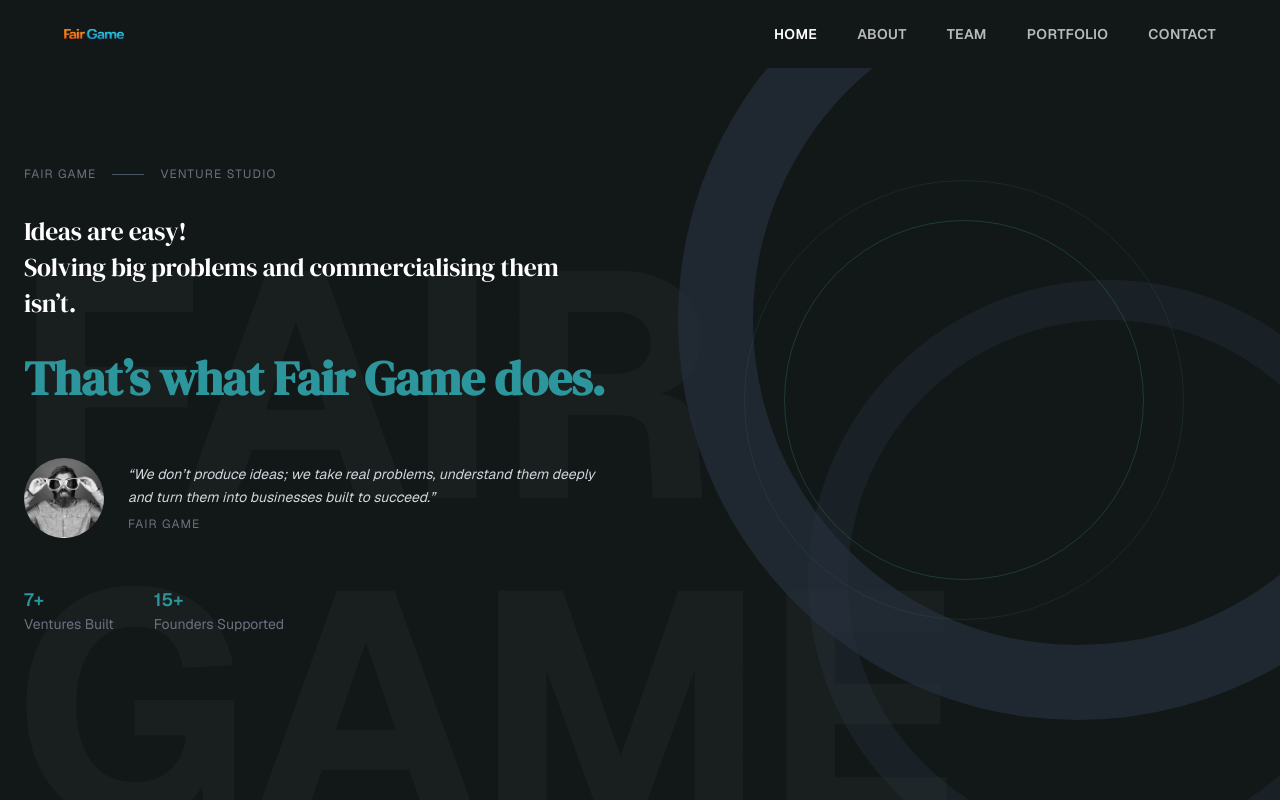
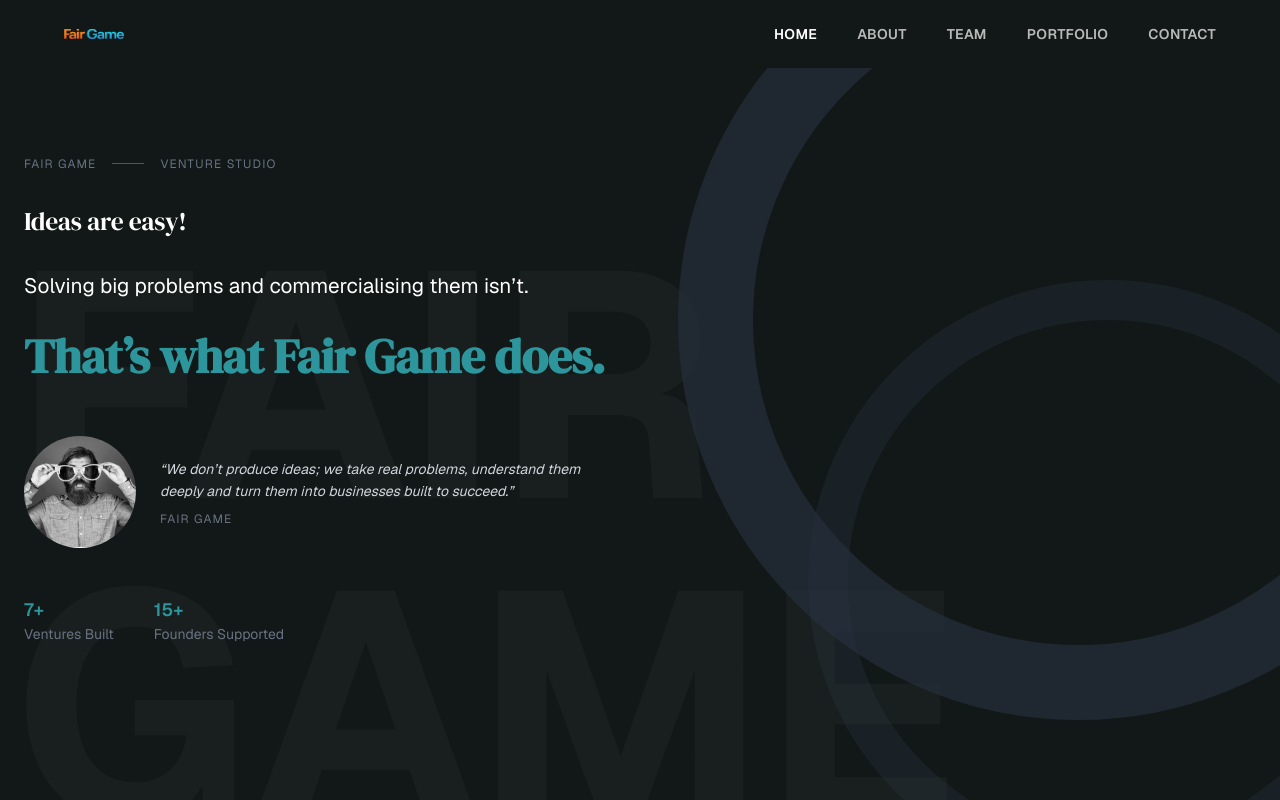
Before and after one commit to olha-kutova-foundprotect/fair-game, a Next.js app: page / in a window 1280 px wide. Built offline with nearby package versions, Linux system fonts and the light colour scheme.

Commit message:
update home page design

```diff
--- a/src/app/home/page.tsx
+++ b/src/app/home/page.tsx
@@ -1,38 +1,95 @@
 'use client';
 
-import React from 'react';
+import React, { useEffect, useRef } from 'react';
 import Image from 'next/image';
+import {
+  motion,
+  useMotionValue,
+  useSpring,
+  animate,
+} from 'framer-motion';
+
+/* -----------------------------
+   CountUp (reliable, simple)
+------------------------------ */
+function CountUp({ to, delay = 0 }: { to: number; delay?: number }) {
+  const ref = useRef<HTMLSpanElement>(null);
+
+  useEffect(() => {
+    if (!ref.current) return;
+
+    const controls = animate(0, to, {
+      delay,
+      duration: 1.4,
+      ease: 'easeOut',
+      onUpdate(value) {
+        if (ref.current) {
+          ref.current.textContent = Math.floor(value).toString();
+        }
+      },
+    });
+
+    return () => controls.stop();
+  }, [to, delay]);
+
+  return <span ref={ref}>0</span>;
+}
 
 const Home: React.FC = () => {
+  /* -----------------------------
+     Mouse parallax for circles
+  ------------------------------ */
+  const rawX = useMotionValue(0);
+  const rawY = useMotionValue(0);
+
+  const x = useSpring(rawX, { stiffness: 50, damping: 20 });
+  const y = useSpring(rawY, { stiffness: 50, damping: 20 });
+
+  useEffect(() => {
+    const handleMouseMove = (e: MouseEvent) => {
+      rawX.set((e.clientX / window.innerWidth - 0.5) * 30);
+      rawY.set((e.clientY / window.innerHeight - 0.5) * 30);
+    };
+
+    window.addEventListener('mousemove', handleMouseMove);
+    return () => window.removeEventListener('mousemove', handleMouseMove);
+  }, [rawX, rawY]);
+
   return (
     <div className="relative min-h-screen w-full bg-charcoal-black overflow-hidden text-white">
       <div className="absolute inset-0 z-0 pointer-events-none bg-charcoal-black" />
-
-      {/* FAIR GAME TEXT — DESKTOP ONLY */}
       <div className="pointer-events-none absolute inset-0 z-0 hidden lg:block">
         <span className="absolute bottom-[-8%] left-[1%] text-[20rem] font-bold text-white/3 leading-none">
           FAIR GAME
         </span>
       </div>
 
-      {/* BACKGROUND ARCS */}
-      <div className="absolute inset-0 pointer-events-none overflow-hidden">
-        <div
+      {/* BACKGROUND ARCS (animate first) */}
+      <motion.div
+        className="absolute inset-0 pointer-events-none overflow-hidden"
+        initial={{ opacity: 0, scale: 0.95 }}
+        animate={{ opacity: 1, scale: 1 }}
+        transition={{ duration: 1.2, ease: 'easeOut' }}
+      >
+        <motion.div
           className="absolute -top-20 left-[40%] sm:-right-20 sm:left-[53%] w-[800px] h-[800px] rounded-full border-[75px]"
           style={{
+            x,
+            y,
             borderColor: 'rgba(38, 48, 61, 0.7)',
-            transform: 'rotate(-15deg)',
           }}
         />
-        <div
+        <motion.div
           className="absolute bottom-[-10%] left-[20%] sm:right-[-10%] sm:left-auto w-[600px] h-[600px] rounded-full border-[40px]"
           style={{
+            x: -x,
+            y: -y,
             borderColor: 'rgba(38, 48, 61, 0.4)',
           }}
         />
-      </div>
+      </motion.div>
 
-      {/* MOBILE DIAGONAL BAND */}
+      {/* MOBILE DIAGONAL BAND (UNCHANGED) */}
       <div className="absolute inset-0 pointer-events-none overflow-hidden lg:hidden">
         <div
           className="absolute bottom-[-45%] left-[10%] w-[160%] h-[90%] rotate-[50deg]"
@@ -45,26 +102,57 @@
 
           {/* LEFT CONTENT */}
           <div className="relative flex flex-col items-center lg:items-start text-center lg:text-left space-y-8 max-w-2xl mx-auto lg:mx-0 mt-20 lg:mt-0">
-            <div className="flex items-center gap-4 text-xs uppercase tracking-widest text-gray-500">
+
+            {/* Eyebrow */}
+            <motion.div
+              initial={{ opacity: 0, y: 8 }}
+              animate={{ opacity: 1, y: 0 }}
+              transition={{ delay: 0.8, duration: 0.6 }}
+              className="flex items-center gap-4 text-xs uppercase tracking-widest text-gray-500"
+            >
               <span>Fair Game</span>
               <span className="w-8 h-px bg-gray-600" />
               <span>Venture Studio</span>
-            </div>
+            </motion.div>
 
-            <h1 className="text-xl sm:text-[1.6rem] tracking-tight">
-              Ideas are easy! <br />
-              <span>Solving big problems and commercialising them isn’t.</span>
-            </h1>
+            {/* Ideas are easy */}
+            <motion.h1
+              initial={{ opacity: 0, y: 20 }}
+              animate={{ opacity: 1, y: 0 }}
+              transition={{ delay: 1.2, duration: 0.7 }}
+              className="text-xl sm:text-[1.6rem] tracking-tight"
+            >
+              Ideas are easy!
+            </motion.h1>
 
-            <h2 className="text-2xl sm:text-5xl font-semibold tracking-tight text-light-blue-green">
+            {/* Solving big problems */}
+            <motion.p
+              initial={{ opacity: 0, y: 18 }}
+              animate={{ opacity: 1, y: 0 }}
+              transition={{ delay: 2.2, duration: 0.7 }}
+              className="text-xl sm:text-[1.3rem]"
+            >
+              Solving big problems and commercialising them isn’t.
+            </motion.p>
+
+            {/* Emphasis */}
+            <motion.h2
+              initial={{ opacity: 0, y: -50 }}
+              animate={{ opacity: 1, y: 0 }}
+              transition={{ delay: 3.5, duration: 0.2 }}
+              className="text-2xl sm:text-5xl font-semibold tracking-tight text-light-blue-green"
+            >
               That’s what Fair Game does.
-            </h2>
+            </motion.h2>
 
-            {/* QUOTE BLOCK */}
-            <div className="flex flex-col sm:flex-row items-center gap-6 mt-6 max-w-xl">
-              {/* Image */}
-              <div className="relative shrink-0 w-20 h-20 rounded-full overflow-hidden">
-                {/* outer ring */}
+            {/* Quote */}
+            <motion.div
+              initial={{ opacity: 0 }}
+              animate={{ opacity: 1 }}
+              transition={{ delay: 4.2, duration: 0.8 }}
+              className="flex flex-col sm:flex-row items-center gap-6 mt-6 max-w-xl"
+            >
+              <div className="relative shrink-0 w-28 h-28 rounded-full overflow-hidden">
                 <div className="absolute inset-0 rounded-full border border-deep-teal/30 scale-110 pointer-events-none" />
                 <Image
                   src="/images/home-people.png"
@@ -75,7 +163,6 @@
                 />
               </div>
 
-              {/* Quote */}
               <blockquote className="text-center sm:text-left">
                 <p className="text-gray-300 text-sm sm:text-md leading-relaxed italic">
                   “We don’t produce ideas; we take real problems, understand them deeply and turn them into businesses built to succeed.”
@@ -84,28 +171,33 @@
                   Fair Game
                 </footer>
               </blockquote>
-            </div>
+            </motion.div>
 
-            <div className="flex gap-10 pt-4 text-sm">
+            {/* Stats */}
+            <motion.div
+              initial={{ opacity: 0 }}
+              animate={{ opacity: 1 }}
+              transition={{ delay: 3.6, duration: 0.6 }}
+              className="flex gap-10 pt-4 text-sm"
+            >
               <div>
-                <div className="text-light-blue-green font-semibold text-lg">7+</div>
+                <div className="text-light-blue-green font-semibold text-lg">
+                  <CountUp to={7} />+
+                </div>
                 <div className="text-gray-500">Ventures Built</div>
               </div>
               <div>
-                <div className="text-light-blue-green font-semibold text-lg">15+</div>
+                <div className="text-light-blue-green font-semibold text-lg">
+                  <CountUp to={15} delay={0.2} />+
+                </div>
                 <div className="text-gray-500">Founders Supported</div>
               </div>
-            </div>
+            </motion.div>
+
           </div>
 
-          {/* DESKTOP — CIRCLES */}
-          <div className="hidden lg:block relative h-[600px]">
-            <div className="absolute inset-0 flex items-center justify-center">
-              <div className="absolute w-[440px] h-[440px] rounded-full border border-deep-teal/20" />
-              <div className="absolute w-[360px] h-[360px] rounded-full border border-deep-teal/40" />
-            </div>
-          </div>
-
+          {/* RIGHT — CIRCLES PLACEHOLDER (unchanged layout) */}
+          <div className="hidden lg:block relative h-[600px]" />
         </div>
       </main>
     </div>
```
